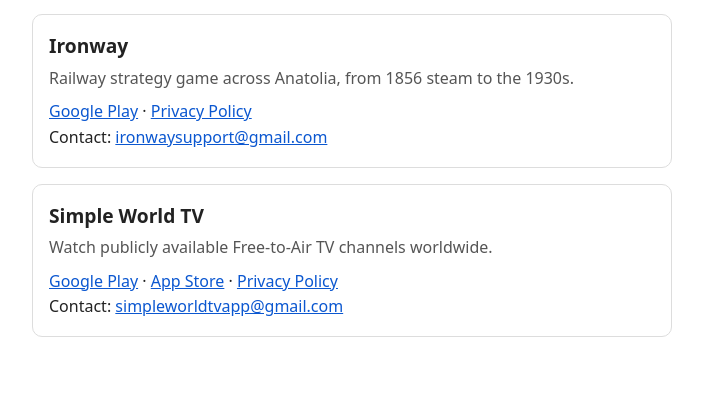
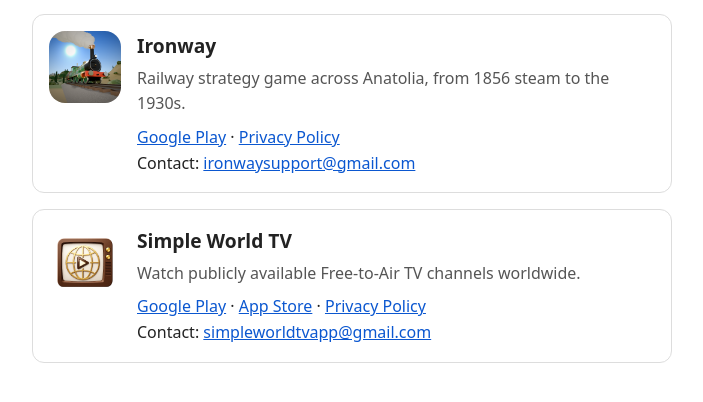
Before and after one commit to ahmethascelik/apps, a plain HTML site: page index.html in a window 1280 px wide. Shown: the part 84-486 px from the top of the page, without its empty margins (288-991 px from the left). Drawn offline with Linux system fonts and the light colour scheme.

Commit message:
Enhance app display with images and layout adjustments
Updated app layout to include images and improved styling.

```diff
--- a/index.html
+++ b/index.html
@@ -7,7 +7,8 @@
 <style>
   body{font-family:system-ui,sans-serif;max-width:640px;margin:40px auto;padding:0 20px;line-height:1.6;color:#222}
   h1{font-size:1.6rem}
-  .app{border:1px solid #ddd;border-radius:10px;padding:16px;margin:16px 0}
+  .app{display:flex;gap:16px;align-items:flex-start;border:1px solid #ddd;border-radius:12px;padding:16px;margin:16px 0}
+  .app img{width:72px;height:72px;border-radius:16px;flex-shrink:0}
   .app h2{margin:0 0 4px;font-size:1.2rem}
   .app p{margin:0 0 8px;color:#555}
   a{color:#0b57d0}
@@ -17,14 +18,19 @@
 <h1>Ahmet Hasçelik Apps</h1>
 
 <div class="app">
+  <img src="ironway.png" alt="Ironway icon">
+  <div>
     <h2>Ironway</h2>
     <p>Railway strategy game across Anatolia, from 1856 steam to the 1930s.</p>
     <a href="https://play.google.com/store/apps/details?id=labs.kumpir.ironway">Google Play</a> ·
     <a href="https://ironwaysupport.github.io/ironway-site/privacy/">Privacy Policy</a><br>
     Contact: <a href="mailto:ironwaysupport@gmail.com">ironwaysupport@gmail.com</a>
   </div>
+</div>
 
 <div class="app">
+  <img src="simpleworldtv.png" alt="Simple World TV icon">
+  <div>
     <h2>Simple World TV</h2>
     <p>Watch publicly available Free-to-Air TV channels worldwide.</p>
     <a href="https://play.google.com/store/apps/details?id=labs.kumpir.simpleworldtv">Google Play</a> ·
@@ -32,6 +38,7 @@
     <a href="https://simpleworldtv.github.io/simpleworldtv-privacy-policy/">Privacy Policy</a><br>
     Contact: <a href="mailto:simpleworldtvapp@gmail.com">simpleworldtvapp@gmail.com</a>
   </div>
+</div>
 
 </body>
 </html>
```
Lines whose indentation alone changed are shown as unchanged.
